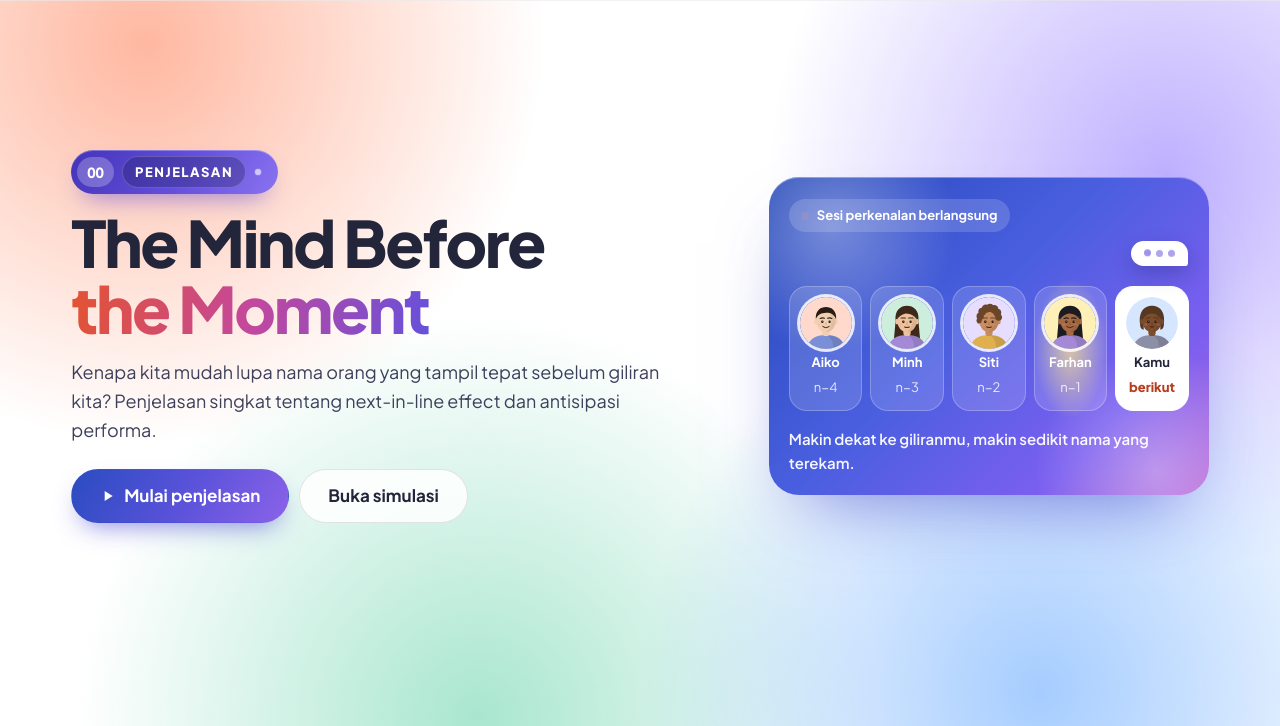
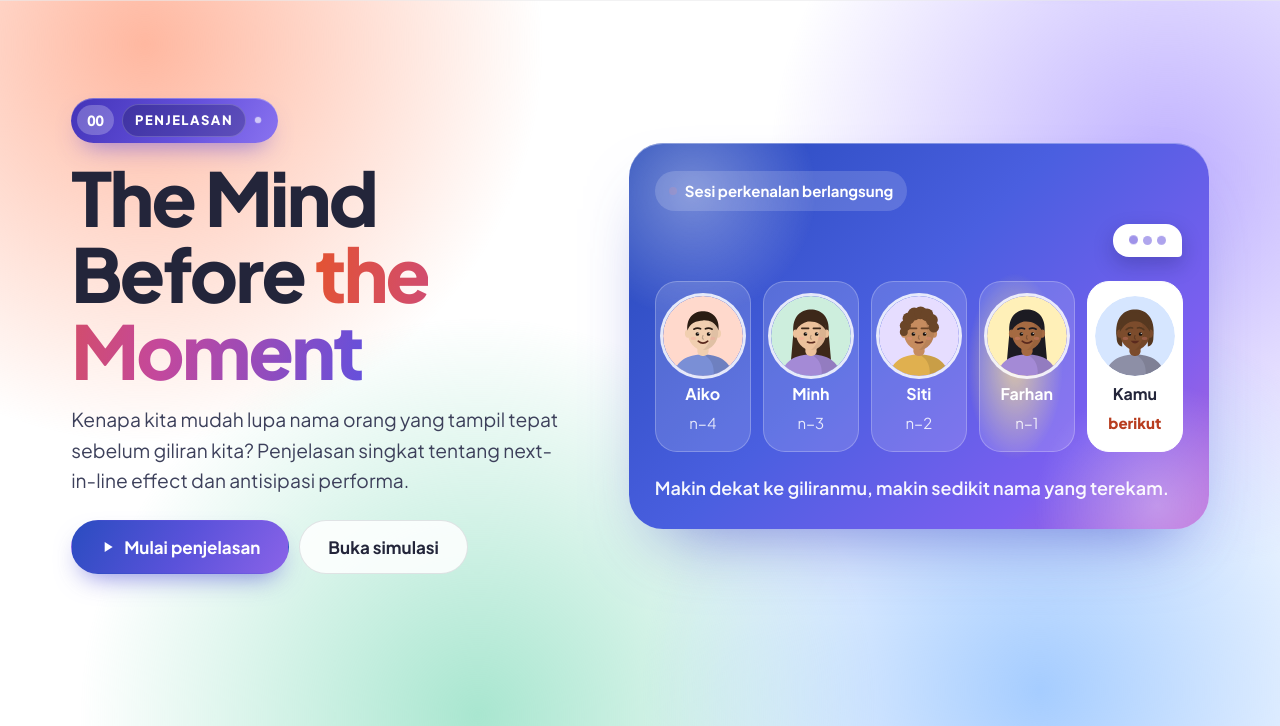
Before and after one commit to zefaniapriscila-gif/prototyperancanganeksperimen, a website: page index.html in a window 1280 px wide. Shown: the part 74-800 px from the top of the page. Drawn offline with Linux system fonts and the light colour scheme.

Commit message:
Pembuka lebih besar di laptop

```diff
--- a/index.html
+++ b/index.html
@@ -609,6 +609,24 @@ body{font-size:15.5px;line-height:1.65}
 .gthink{top:-38px;padding:7px 11px}
 .gcap{margin-top:10px;font-size:13.5px}
 }
+
+/* laptop: bigger opening so the page does not feel empty */
+@media(min-width:901px){
+.gwrap{grid-template-columns:minmax(0,1fr) minmax(0,580px)}
+.gtext h1{font-size:clamp(48px,5.8vw,80px)}
+.gtext p{font-size:clamp(18px,1.5vw,21px)}
+.gvis{max-width:580px;padding:28px 26px 26px;border-radius:34px}
+.ghead{font-size:15px;padding:8px 14px}
+.gq{gap:12px;margin-top:70px}
+.gs{padding:14px 6px 16px;border-radius:22px;gap:8px}
+.gs svg{max-width:80px}
+.gs b{font-size:16px}
+.gs small{font-size:15px}
+.gthink{top:-58px;padding:12px 16px}
+.gthink i{width:9px;height:9px}
+.gspot{width:calc((100% - 48px) / 5)}
+.gcap{margin-top:22px;font-size:18px}
+}
 </style>
 </head>
 <body>
```
